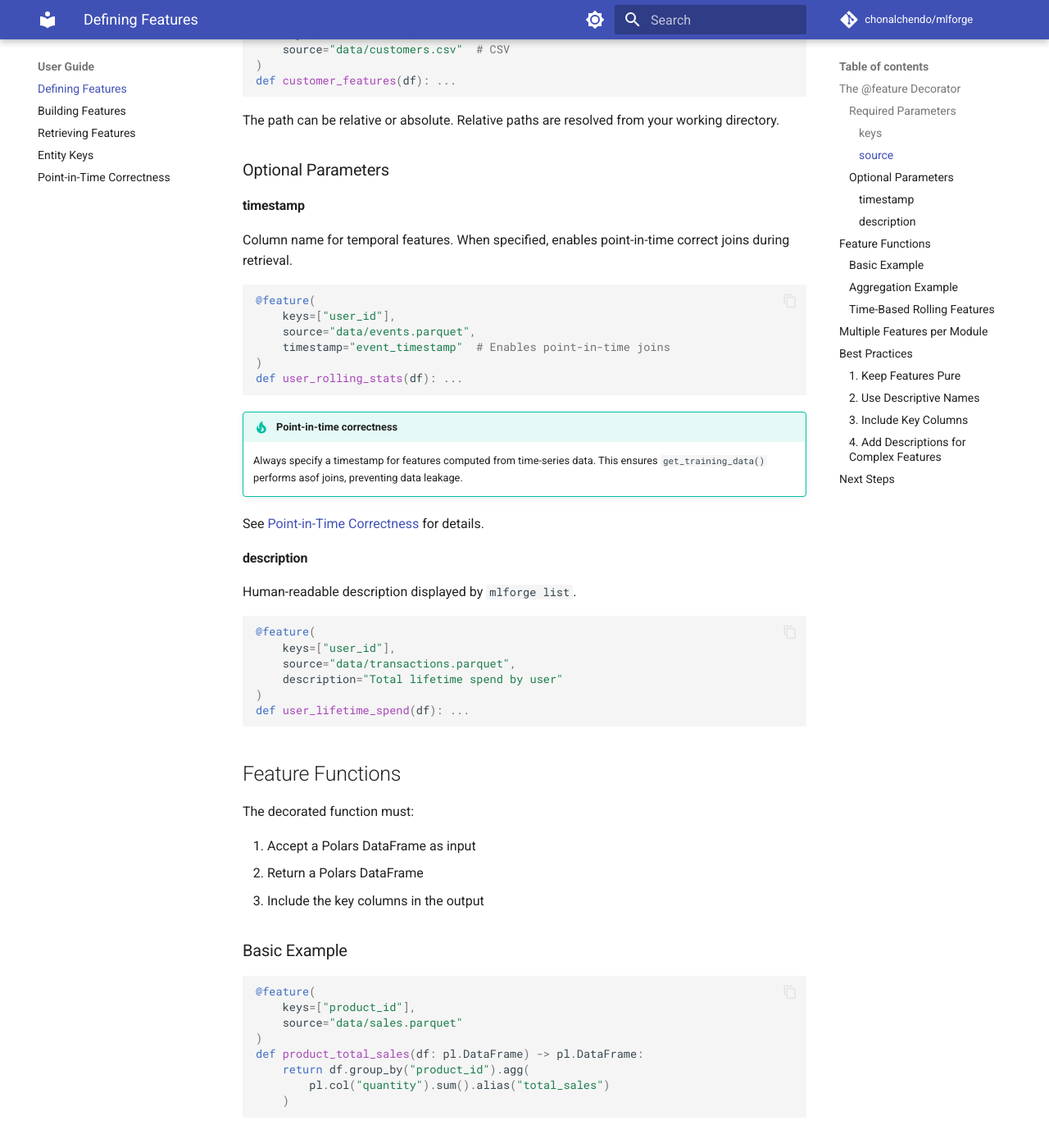
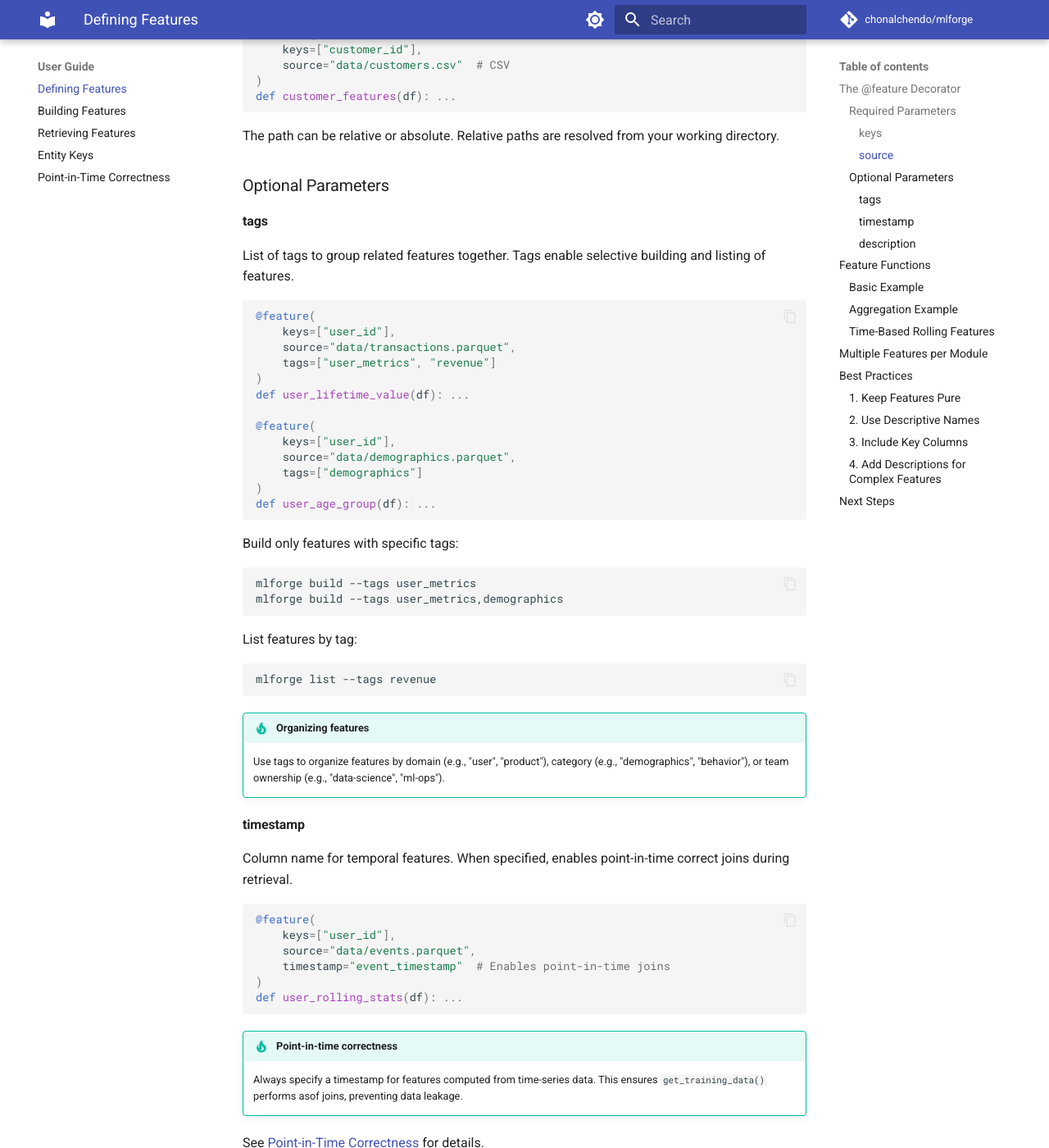
Before and after one commit to chonalchendo/mlforge, an MkDocs documentation site: the page built from docs/user-guide/defining-features.md, in a window 1280 px wide and 1400 px high, scrolled down 1308 px. Shown: the whole window at 82% size. Built offline with MkDocs 1.6.1 and Material for MkDocs 9.7.7, drawn with Linux system fonts in a browser that asks for light colours; comment, search, counter and statistics services are not loaded; some of the changed text lies outside the part shown.

Commit message:
📝 docs: add documentation for feature tags and auto-discovery
Update documentation to reflect new features:
- Document --tags parameter for build and list commands
- Add auto-discovery section explaining automatic definitions.py detection
- Update CLI reference with tag filtering examples
- Add tags column to output table examples
- Document tags parameter in @feature decorator
- Add examples of organizing features by tags
- Document mutual exclusivity of --tags and --features

Updated files:
- docs/cli.md: CLI reference with tags and auto-discovery
- docs/getting-started/quickstart.md: Add tags to example features
- docs/user-guide/building-features.md: Tag-based building and listing
- docs/user-guide/defining-features.md: Tags parameter documentation

🤖 Generated with [Claude Code](https://claude.com/claude-code)

Co-Authored-By: Claude Sonnet 4.5 <noreply@anthropic.com>

````diff
--- a/docs/user-guide/defining-features.md
+++ b/docs/user-guide/defining-features.md
@@ -13,6 +13,7 @@ import polars as pl
 @feature(
     keys=["user_id"],                    # Required: entity keys
     source="data/transactions.parquet",  # Required: source data path
+    tags=["user_metrics"],               # Optional: feature grouping tags
     timestamp="event_time",              # Optional: for temporal features
     description="User statistics"        # Optional: human-readable description
 )
@@ -63,6 +64,42 @@ def customer_features(df): ...
 The path can be relative or absolute. Relative paths are resolved from your working directory.
 
 ### Optional Parameters
+
+#### tags
+
+List of tags to group related features together. Tags enable selective building and listing of features.
+
+```python
+@feature(
+    keys=["user_id"],
+    source="data/transactions.parquet",
+    tags=["user_metrics", "revenue"]
+)
+def user_lifetime_value(df): ...
+
+@feature(
+    keys=["user_id"],
+    source="data/demographics.parquet",
+    tags=["demographics"]
+)
+def user_age_group(df): ...
+```
+
+Build only features with specific tags:
+
+```bash
+mlforge build --tags user_metrics
+mlforge build --tags user_metrics,demographics
+```
+
+List features by tag:
+
+```bash
+mlforge list --tags revenue
+```
+
+!!! tip "Organizing features"
+    Use tags to organize features by domain (e.g., "user", "product"), category (e.g., "demographics", "behavior"), or team ownership (e.g., "data-science", "ml-ops").
 
 #### timestamp
 
@@ -176,11 +213,19 @@ import polars as pl
 
 SOURCE = "data/users.parquet"
 
-@feature(keys=["user_id"], source=SOURCE)
+@feature(
+    keys=["user_id"],
+    source=SOURCE,
+    tags=["demographics"]
+)
 def user_age(df: pl.DataFrame) -> pl.DataFrame:
     return df.select(["user_id", "age"])
 
-@feature(keys=["user_id"], source=SOURCE)
+@feature(
+    keys=["user_id"],
+    source=SOURCE,
+    tags=["demographics"]
+)
 def user_tenure_days(df: pl.DataFrame) -> pl.DataFrame:
     return df.with_columns(
         (pl.col("created_at").dt.date() - pl.lit("2020-01-01").str.to_date())
@@ -188,7 +233,11 @@ def user_tenure_days(df: pl.DataFrame) -> pl.DataFrame:
         .alias("tenure_days")
     ).select(["user_id", "tenure_days"])
 
-@feature(keys=["user_id"], source=SOURCE)
+@feature(
+    keys=["user_id"],
+    source=SOURCE,
+    tags=["subscription"]
+)
 def user_is_premium(df: pl.DataFrame) -> pl.DataFrame:
     return df.select(["user_id", "is_premium"])
 ```
````
Also changed, not shown: other parts of docs/user-guide/defining-features.md (+1 -1 lines), docs/cli.md (+47 -12 lines), docs/getting-started/quickstart.md (+2 -0 lines), docs/user-guide/building-features.md (+37 -7 lines).
